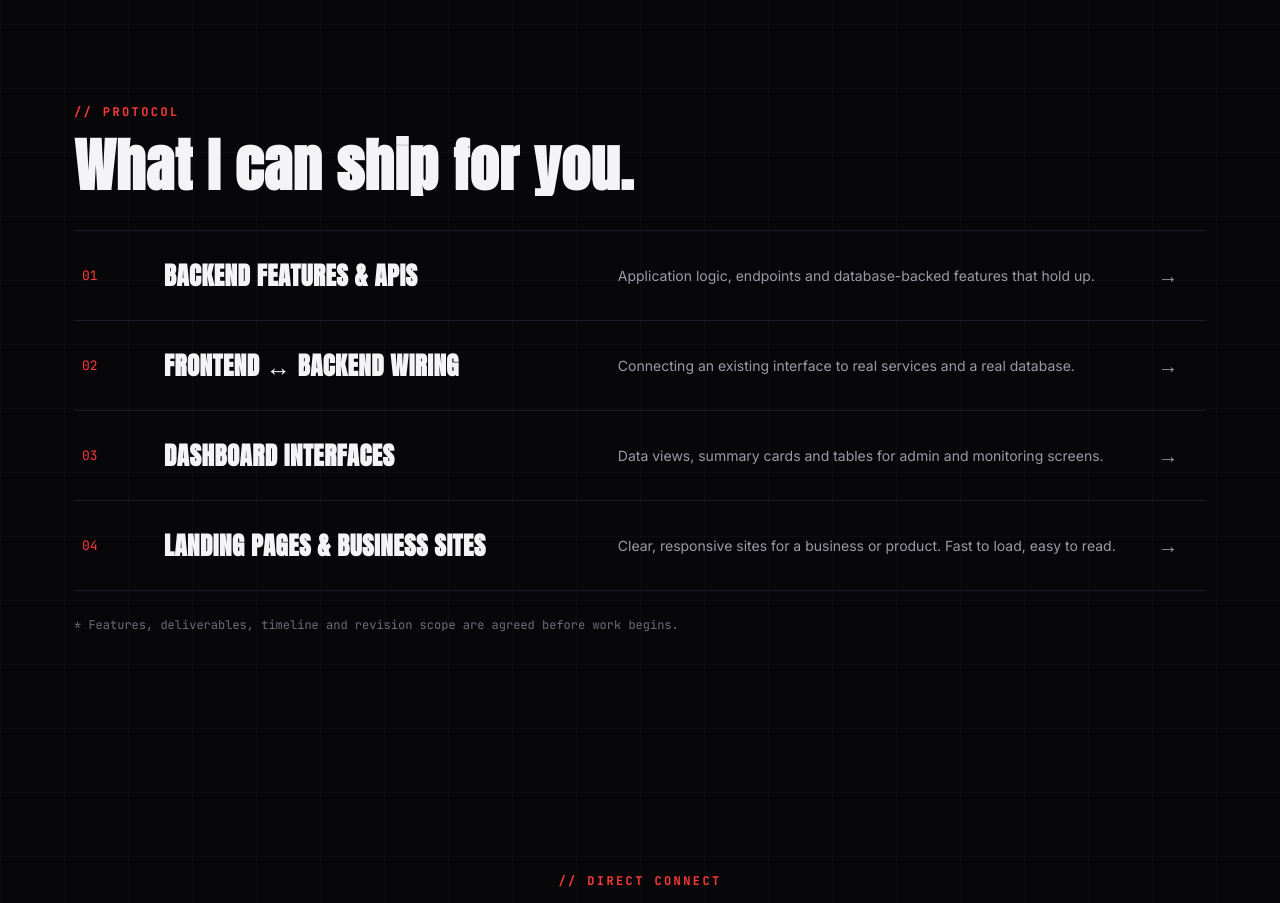
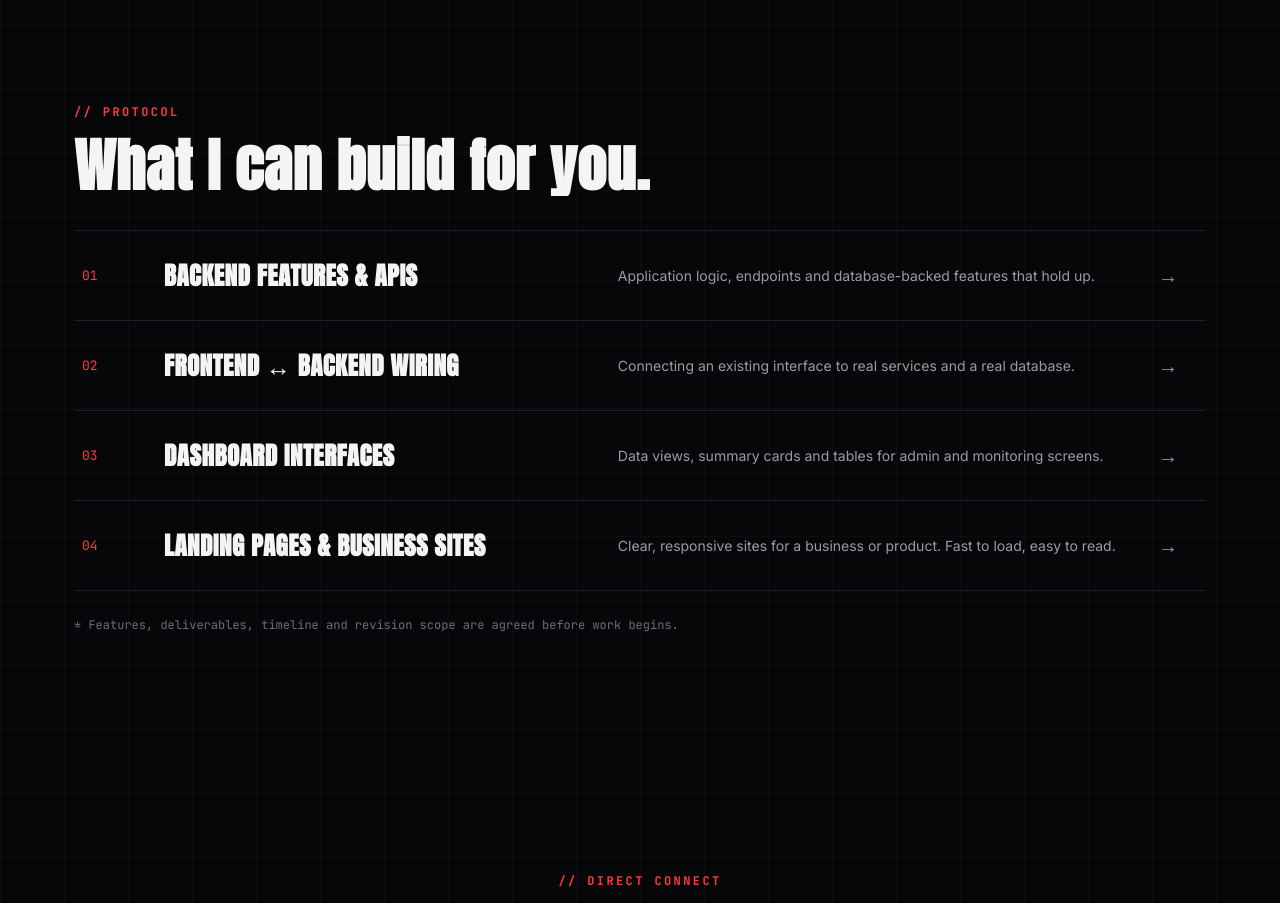
Before and after one commit to hadysleam-afk/hadysleam-afk.github.io, a Next.js app in the folder portfolio-next/: page / in a window 1280 px wide. Shown: the part 4840-5743 px from the top of the page. Built offline with nearby package versions, Linux system fonts and the light colour scheme.

Commit message:
Update service description from 'ship' to 'build'

```diff
--- a/portfolio-next/src/components/sections/Services.tsx
+++ b/portfolio-next/src/components/sections/Services.tsx
@@ -5,7 +5,7 @@ export default function Services() {
 <section id="services" style={{ paddingTop: 40 }}>
   <div className="wrap">
     <div className="label rv" data-en="Protocol" data-ar="البروتوكول">Protocol</div>
-    <h2 className="rv" data-en="What I can ship for you." data-ar="إيه اللي أقدر أنفذهولك.">What I can ship for you.</h2>
+    <h2 className="rv" data-en="What I can build for you." data-ar="إيه اللي أقدر أبنيه ليك.">What I can build for you.</h2>
     <div className="rv" style={{ marginTop: 34 }}>
       <div className="svc"><span className="no">01</span><h4 data-en="Backend features & APIs" data-ar="خواص باك إند وAPIs">Backend features &amp; APIs</h4><p data-en="Application logic, endpoints and database-backed features that hold up." data-ar="منطق تطبيقات ونقاط نهاية وخواص مبنية على قواعد بيانات تتحمل الشغل الحقيقي.">Application logic, endpoints and database-backed features that hold up.</p><span className="arw">&rarr;</span></div>
       <div className="svc"><span className="no">02</span><h4 data-en="Frontend ↔ backend wiring" data-ar="ربط الفرونت بالباك إند">Frontend &harr; backend wiring</h4><p data-en="Connecting an existing interface to real services and a real database." data-ar="توصيل واجهة موجودة بخدمات وقاعدة بيانات حقيقية.">Connecting an existing interface to real services and a real database.</p><span className="arw">&rarr;</span></div>
```
